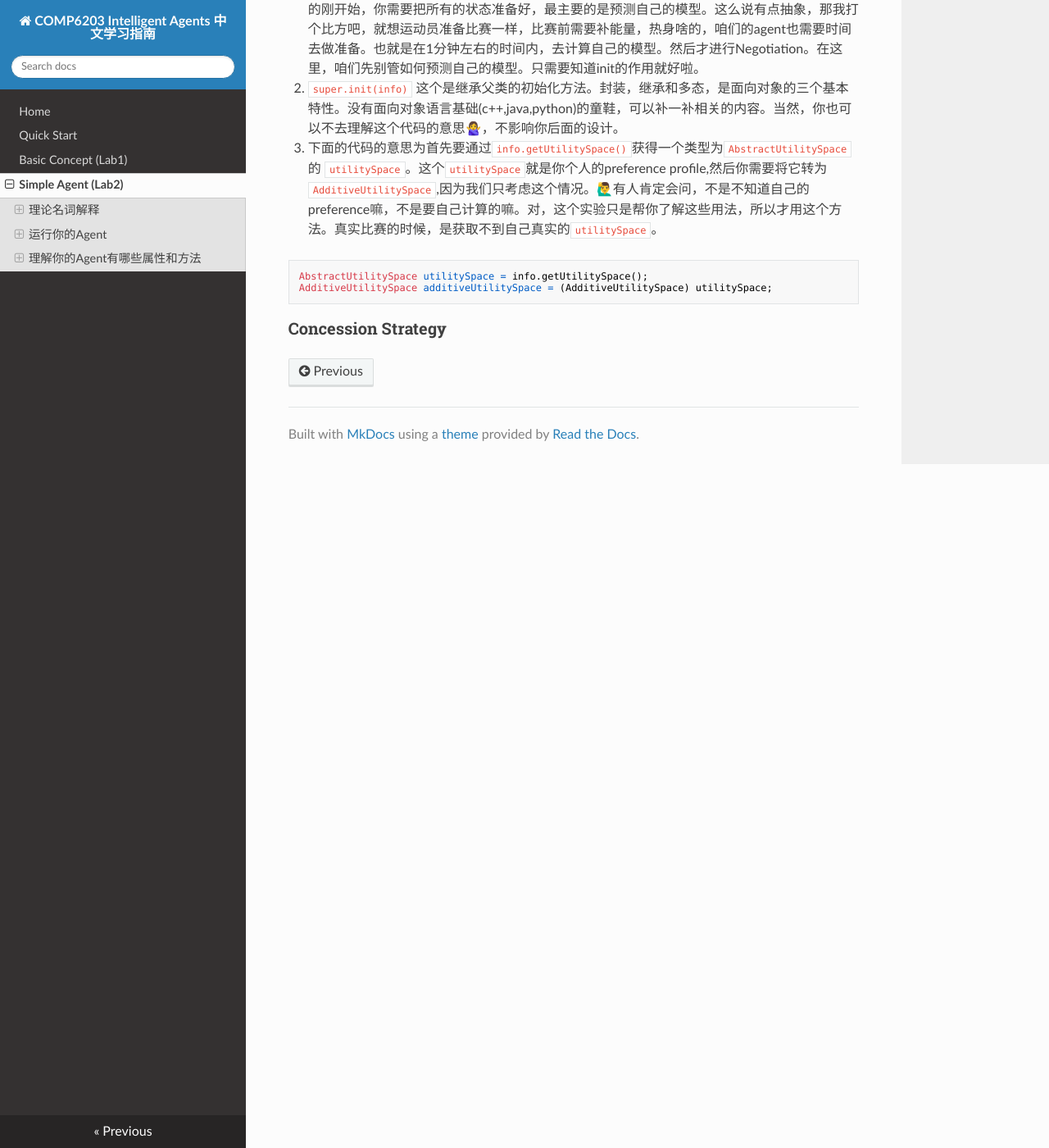
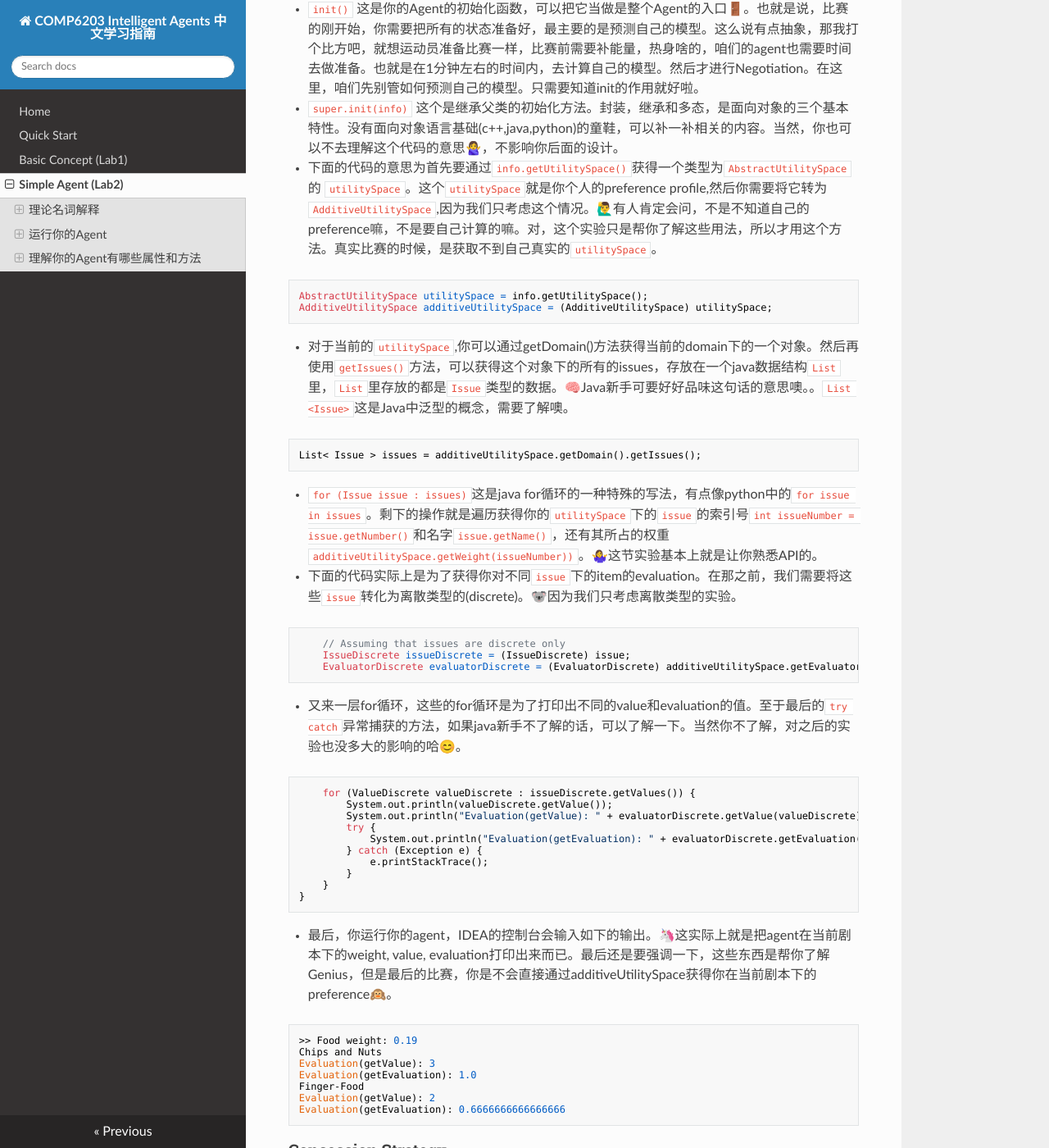
Before and after one commit to RobinLuoNanjing/UoSouthampton-Intelligent-Agent-Docs, an MkDocs documentation site: the page built from docs/simple.md, in a window 1280 px wide and 1400 px high, scrolled down 2404 px. Shown: the whole window at 82% size. Built offline with MkDocs 1.6.1, drawn with Linux system fonts in a browser that asks for light colours; nearby versions of some CDN libraries; some of the changed text lies outside the part shown.

Commit message:
[add] init

````diff
--- a/docs/simple.md
+++ b/docs/simple.md
@@ -47,7 +47,7 @@ Lab2 第2部分说的是，告诉你每次都要编译一下自己的java文件(
 从现在开始的每一章节，每个实验都会开始介绍Genius的一些特性与方法💆‍♂️。这是比较重要的内容，因为你们的算法创新其实都是建立于Genius提供的API之上的哈。
 
 ### UtilitySpace
-首先你们所要做的，就是将下面的代码复制到```init()```函数里,也就是```super.init(info);```的后面。或许你们有些人没有java基础，或者有些人只是复习了java的数据结构，对下面的还是一头雾水😭。没关系，我会带你们一行行的理解代码哒，到后面你们熟练了自然而然熟能生巧😁。哦，对了，在插入代码的过程中，可能会报错，就是要你import相应的包，你把鼠标悬浮在报错的地方，导入就可以啦😬。
+首先你们所要做的，就是将下面的代码复制到```init()```函数里,也就是```super.init(info);```的后面。或许你们有些人没有java基础，或者有些人只是复习了java的数据结构，对下面的还是一头雾水😭。没关系，我会带你们一行行的理解代码哒，到后面你们熟练了自然而然熟能生巧😁。哦，对了，在插入代码的过程中，可能会报错，就是要你import相应的包。你右键你的项目->点击Open Module Setting->点击左边Library->点击中间窗口的加号->选择Java->选择genius-9.1.11文件下下的genius-9.1.11.jar就可以啦😬。
 ```java
 AbstractUtilitySpace utilitySpace = info.getUtilitySpace();
 AdditiveUtilitySpace additiveUtilitySpace = (AdditiveUtilitySpace) utilitySpace;
@@ -76,18 +76,57 @@ for (Issue issue : issues) {
 
 
 
-1.  ```init()```
+-  ```init()```
 这是你的Agent的初始化函数，可以把它当做是整个Agent的入口🚪。也就是说，比赛的刚开始，你需要把所有的状态准备好，最主要的是预测自己的模型。这么说有点抽象，那我打个比方吧，就想运动员准备比赛一样，比赛前需要补能量，热身啥的，咱们的agent也需要时间去做准备。也就是在1分钟左右的时间内，去计算自己的模型。然后才进行Negotiation。在这里，咱们先别管如何预测自己的模型。只需要知道init的作用就好啦。
 
-2.  ```super.init(info)```
+-  ```super.init(info)```
 这个是继承父类的初始化方法。封装，继承和多态，是面向对象的三个基本特性。没有面向对象语言基础(c++,java,python)的童鞋，可以补一补相关的内容。当然，你也可以不去理解这个代码的意思🙅‍♀️，不影响你后面的设计。
 
-3. 下面的代码的意思为首先要通过```info.getUtilitySpace()```获得一个类型为``` AbstractUtilitySpace``` 的 ```utilitySpace ```。这个```utilitySpace ```就是你个人的preference profile,然后你需要将它转为```AdditiveUtilitySpace```,因为我们只考虑这个情况。🙋‍♂️有人肯定会问，不是不知道自己的preference嘛，不是要自己计算的嘛。对，这个实验只是帮你了解这些用法，所以才用这个方法。真实比赛的时候，是获取不到自己真实的```utilitySpace ```。
+- 下面的代码的意思为首先要通过```info.getUtilitySpace()```获得一个类型为``` AbstractUtilitySpace``` 的 ```utilitySpace ```。这个```utilitySpace ```就是你个人的preference profile,然后你需要将它转为```AdditiveUtilitySpace```,因为我们只考虑这个情况。🙋‍♂️有人肯定会问，不是不知道自己的preference嘛，不是要自己计算的嘛。对，这个实验只是帮你了解这些用法，所以才用这个方法。真实比赛的时候，是获取不到自己真实的```utilitySpace ```。
 ```java
 AbstractUtilitySpace utilitySpace = info.getUtilitySpace();
 AdditiveUtilitySpace additiveUtilitySpace = (AdditiveUtilitySpace) utilitySpace;
 ```
 
+- 对于当前的```utilitySpace```,你可以通过getDomain()方法获得当前的domain下的一个对象。然后再使用```getIssues()```方法，可以获得这个对象下的所有的issues，存放在一个java数据结构```List```里，```List```里存放的都是```Issue```类型的数据。🧠Java新手可要好好品味这句话的意思噢。。```List <Issue>```这是Java中泛型的概念，需要了解噢。
+```java
+List< Issue > issues = additiveUtilitySpace.getDomain().getIssues();
+```
+
+- ```for (Issue issue : issues)```这是java for循环的一种特殊的写法，有点像python中的```for issue in issues```。剩下的操作就是遍历获得你的```utilitySpace```下的```issue```的索引号```int issueNumber = issue.getNumber()```和名字```issue.getName()```，还有其所占的权重```additiveUtilitySpace.getWeight(issueNumber))```。🤷‍♀️这节实验基本上就是让你熟悉API的。
+
+- 下面的代码实际上是为了获得你对不同```issue```下的item的evaluation。在那之前，我们需要将这些```issue```转化为离散类型的(discrete)。🐨因为我们只考虑离散类型的实验。
+```java
+    // Assuming that issues are discrete only
+    IssueDiscrete issueDiscrete = (IssueDiscrete) issue;
+    EvaluatorDiscrete evaluatorDiscrete = (EvaluatorDiscrete) additiveUtilitySpace.getEvaluator(issueNumber);
+```
+
+- 又来一层for循环，这些的for循环是为了打印出不同的value和evaluation的值。至于最后的```try catch```异常捕获的方法，如果java新手不了解的话，可以了解一下。当然你不了解，对之后的实验也没多大的影响的哈😊。
+```java
+    for (ValueDiscrete valueDiscrete : issueDiscrete.getValues()) {
+        System.out.println(valueDiscrete.getValue());
+        System.out.println("Evaluation(getValue): " + evaluatorDiscrete.getValue(valueDiscrete));
+        try {
+            System.out.println("Evaluation(getEvaluation): " + evaluatorDiscrete.getEvaluation(valueDiscrete));
+        } catch (Exception e) {
+            e.printStackTrace();
+        }
+    }
+}
+```
+
+- 最后，你运行你的agent，IDEA的控制台会输入如下的输出。🦄这实际上就是把agent在当前剧本下的weight, value, evaluation打印出来而已。最后还是要强调一下，这些东西是帮你了解Genius，但是最后的比赛，你是不会直接通过additiveUtilitySpace获得你在当前剧本下的preference🙉。
+```
+>> Food weight: 0.19
+Chips and Nuts
+Evaluation(getValue): 3
+Evaluation(getEvaluation): 1.0
+Finger-Food
+Evaluation(getValue): 2
+Evaluation(getEvaluation): 0.6666666666666666
+```
+
 
 
 ### Concession Strategy
````
